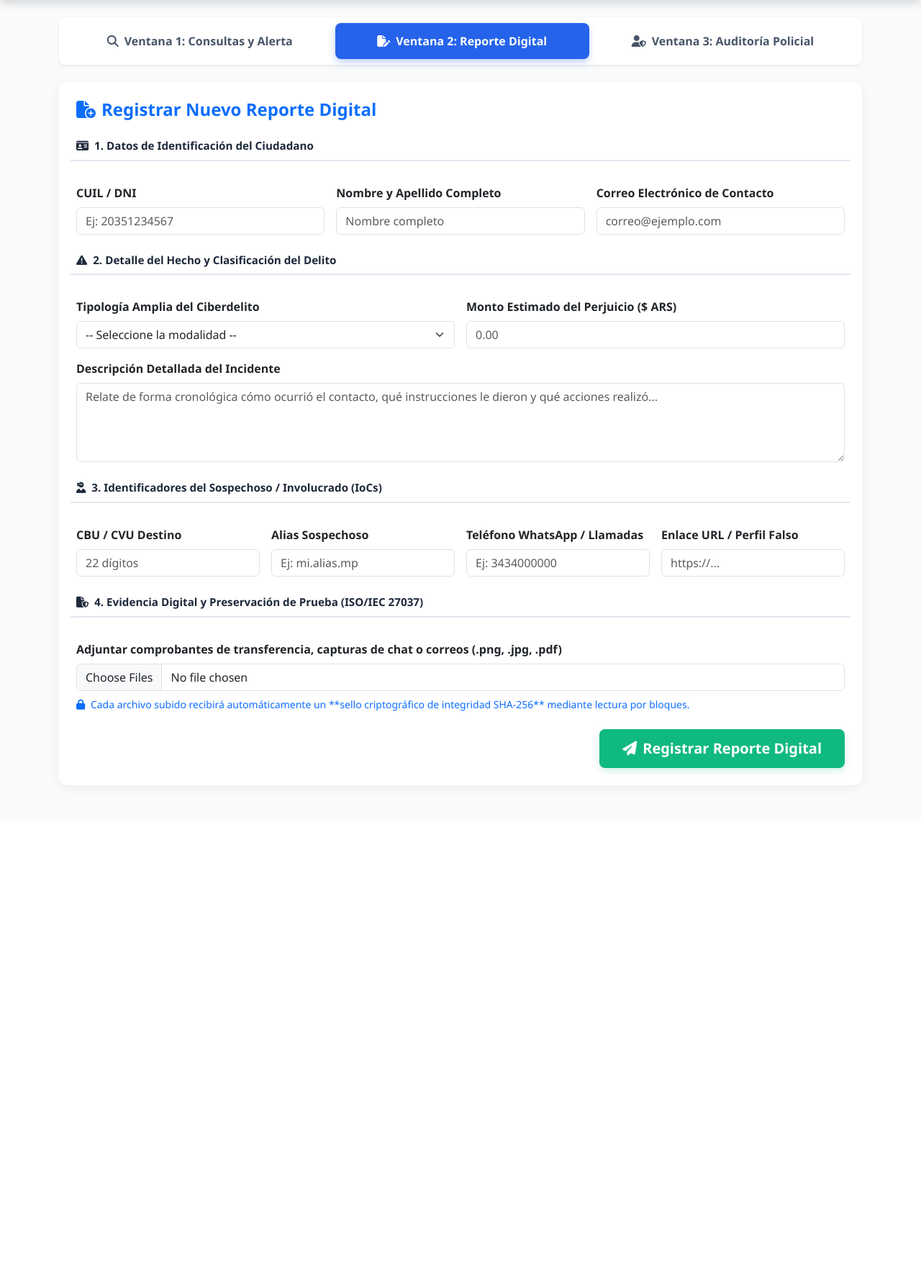
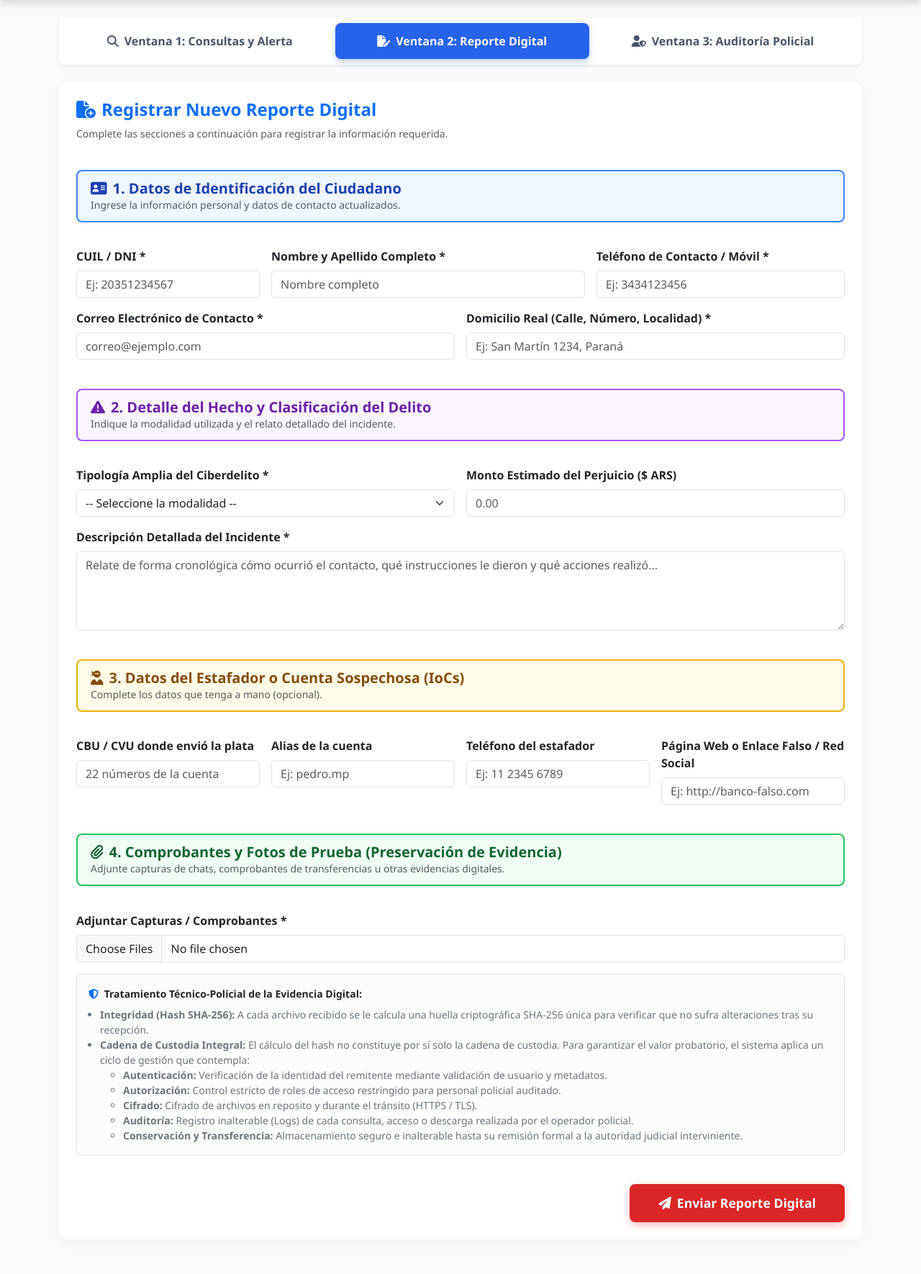
Before and after one commit to Alan1591/cibertriage-api, a FastAPI app: page / in a window 1280 px wide, after a click on "Ventana 2: Reporte Digital". Shown: the part 120-1890 px from the top of the page at 72% size. Before the commit the page ends 1216 px from the top, so only its background shows below. Run offline with FastAPI, Linux system fonts and the light colour scheme.

Commit message:
Update index.html

```diff
--- a/templates/index.html
+++ b/templates/index.html
@@ -41,26 +41,61 @@
             background: #ffffff;
             box-shadow: 0 4px 15px rgba(0,0,0,0.05);
         }
-        .form-section-title {
-            color: #1e293b;
+
+        /* BANNER Y ENCABEZADOS DE SECCIÓN CON COLORES LLAMATIVOS (Estilo Captura) */
+        .section-header-blue {
+            background-color: #eff6ff;
+            border: 2px solid #3b82f6;
+            border-radius: 8px;
+            padding: 12px 18px;
+            margin-top: 1.5rem;
+            margin-bottom: 1.2rem;
+        }
+        .section-header-blue h5 { color: #1e40af; font-weight: 700; margin: 0; }
+
+        .section-header-amber {
+            background-color: #fefce8;
+            border: 2px solid #eab308;
+            border-radius: 8px;
+            padding: 12px 18px;
+            margin-top: 1.5rem;
+            margin-bottom: 1.2rem;
+        }
+        .section-header-amber h5 { color: #854d0e; font-weight: 700; margin: 0; }
+
+        .section-header-green {
+            background-color: #f0fdf4;
+            border: 2px solid #22c55e;
+            border-radius: 8px;
+            padding: 12px 18px;
+            margin-top: 1.5rem;
+            margin-bottom: 1.2rem;
+        }
+        .section-header-green h5 { color: #166534; font-weight: 700; margin: 0; }
+
+        .section-header-purple {
+            background-color: #faf5ff;
+            border: 2px solid #a855f7;
+            border-radius: 8px;
+            padding: 12px 18px;
+            margin-top: 1.5rem;
+            margin-bottom: 1.2rem;
+        }
+        .section-header-purple h5 { color: #6b21a8; font-weight: 700; margin: 0; }
+
+        .btn-custom-submit {
+            background-color: #dc2626;
+            color: white;
             font-weight: 700;
-            font-size: 0.95rem;
-            border-bottom: 2px solid #e2e8f0;
-            padding-bottom: 0.5rem;
-            margin-top: 1.5rem;
-            margin-bottom: 1rem;
-        }
-        .btn-custom-submit {
-            background-color: #10b981;
-            color: white;
-            font-weight: 600;
-            padding: 0.75rem 2rem;
+            padding: 0.85rem 2.5rem;
             border-radius: 8px;
             border: none;
-            box-shadow: 0 4px 10px rgba(16, 185, 129, 0.2);
+            font-size: 1.1rem;
+            box-shadow: 0 4px 12px rgba(220, 38, 38, 0.3);
+            transition: all 0.2s ease;
         }
         .btn-custom-submit:hover {
-            background-color: #059669;
+            background-color: #b91c1c;
             color: white;
         }
     </style>
@@ -81,7 +116,7 @@
     </header>
 
     <div class="container pb-5">
-        <!-- Navegación por Ventanas (3 Módulos - Sin Módulo Judicial) -->
+        <!-- Navegación por Ventanas -->
         <ul class="nav nav-pills nav-fill mb-4 bg-white p-2 rounded-3 shadow-sm" id="pills-tab" role="tablist">
             <li class="nav-item" role="presentation">
                 <button class="nav-link active" id="tab-consultas-tab" data-bs-toggle="pill" data-bs-target="#tab-consultas" type="button" role="tab">
@@ -133,27 +168,51 @@
             <!-- VENTANA 2: REPORTE DIGITAL -->
             <div class="tab-pane fade" id="tab-reporte" role="tabpanel">
                 <div class="card card-custom p-4">
-                    <h4 class="text-primary fw-bold mb-3"><i class="fa-solid fa-file-circle-plus me-2"></i>Registrar Nuevo Reporte Digital</h4>
+                    <h4 class="text-primary fw-bold mb-2"><i class="fa-solid fa-file-circle-plus me-2"></i>Registrar Nuevo Reporte Digital</h4>
+                    <p class="text-muted small">Complete las secciones a continuación para registrar la información requerida.</p>
+
                     <form id="form-reporte" action="/api/reporte-digital" method="POST" enctype="multipart/form-data">
                         <div class="row g-3">
 
-                            <div class="form-section-title"><i class="fa-solid fa-id-card me-2"></i>1. Datos de Identificación del Ciudadano</div>
-                            <div class="col-md-4">
-                                <label class="form-label fw-semibold">CUIL / DNI</label>
+                            <!-- SECCIÓN 1: AZUL -->
+                            <div class="col-12">
+                                <div class="section-header-blue">
+                                    <h5><i class="fa-solid fa-address-card me-2"></i>1. Datos de Identificación del Ciudadano</h5>
+                                    <small class="text-muted d-block">Ingrese la información personal y datos de contacto actualizados.</small>
+                                </div>
+                            </div>
+
+                            <div class="col-md-3">
+                                <label class="form-label fw-semibold">CUIL / DNI *</label>
                                 <input type="text" name="cuil_dni" class="form-control" placeholder="Ej: 20351234567" required>
                             </div>
-                            <div class="col-md-4">
-                                <label class="form-label fw-semibold">Nombre y Apellido Completo</label>
+                            <div class="col-md-5">
+                                <label class="form-label fw-semibold">Nombre y Apellido Completo *</label>
                                 <input type="text" name="nombre_apellido" class="form-control" placeholder="Nombre completo" required>
                             </div>
                             <div class="col-md-4">
-                                <label class="form-label fw-semibold">Correo Electrónico de Contacto</label>
+                                <label class="form-label fw-semibold">Teléfono de Contacto / Móvil *</label>
+                                <input type="text" name="telefono_contacto" class="form-control" placeholder="Ej: 3434123456" required>
+                            </div>
+                            <div class="col-md-6">
+                                <label class="form-label fw-semibold">Correo Electrónico de Contacto *</label>
                                 <input type="email" name="email" class="form-control" placeholder="correo@ejemplo.com" required>
                             </div>
+                            <div class="col-md-6">
+                                <label class="form-label fw-semibold">Domicilio Real (Calle, Número, Localidad) *</label>
+                                <input type="text" name="domicilio" class="form-control" placeholder="Ej: San Martín 1234, Paraná" required>
+                            </div>
 
-                            <div class="form-section-title"><i class="fa-solid fa-triangle-exclamation me-2"></i>2. Detalle del Hecho y Clasificación del Delito</div>
+                            <!-- SECCIÓN 2: PURPURA -->
+                            <div class="col-12">
+                                <div class="section-header-purple">
+                                    <h5><i class="fa-solid fa-triangle-exclamation me-2"></i>2. Detalle del Hecho y Clasificación del Delito</h5>
+                                    <small class="text-muted d-block">Indique la modalidad utilizada y el relato detallado del incidente.</small>
+                                </div>
+                            </div>
+
                             <div class="col-md-6">
-                                <label class="form-label fw-semibold">Tipología Amplia del Ciberdelito</label>
+                                <label class="form-label fw-semibold">Tipología Amplia del Ciberdelito *</label>
                                 <select name="tipologia_delito" class="form-select" required>
                                     <option value="" disabled selected>-- Seleccione la modalidad --</option>
                                     <option value="Phishing / Suplantación de Identidad (Bancos/Anses/Rentas)">Phishing / Suplantación de Identidad (Bancos / Entidades)</option>
@@ -173,39 +232,70 @@
                                 <input type="number" step="0.01" name="monto_estimado_ars" class="form-control" placeholder="0.00">
                             </div>
                             <div class="col-12">
-                                <label class="form-label fw-semibold">Descripción Detallada del Incidente</label>
+                                <label class="form-label fw-semibold">Descripción Detallada del Incidente *</label>
                                 <textarea name="descripcion_hecho" class="form-control" rows="4" placeholder="Relate de forma cronológica cómo ocurrió el contacto, qué instrucciones le dieron y qué acciones realizó..." required></textarea>
                             </div>
 
-                            <div class="form-section-title"><i class="fa-solid fa-user-ninja me-2"></i>3. Identificadores del Sospechoso / Involucrado (IoCs)</div>
-                            <div class="col-md-3">
-                                <label class="form-label fw-semibold">CBU / CVU Destino</label>
-                                <input type="text" name="cbu_cvu_sospechoso" class="form-control" placeholder="22 dígitos">
-                            </div>
-                            <div class="col-md-3">
-                                <label class="form-label fw-semibold">Alias Sospechoso</label>
-                                <input type="text" name="alias_sospechoso" class="form-control" placeholder="Ej: mi.alias.mp">
-                            </div>
-                            <div class="col-md-3">
-                                <label class="form-label fw-semibold">Teléfono WhatsApp / Llamadas</label>
-                                <input type="text" name="telefono_sospechoso" class="form-control" placeholder="Ej: 3434000000">
-                            </div>
-                            <div class="col-md-3">
-                                <label class="form-label fw-semibold">Enlace URL / Perfil Falso</label>
-                                <input type="text" name="url_sitio_falso" class="form-control" placeholder="https://...">
-                            </div>
-
-                            <div class="form-section-title"><i class="fa-solid fa-file-shield me-2"></i>4. Evidencia Digital y Preservación de Prueba (ISO/IEC 27037)</div>
+                            <!-- SECCIÓN 3: AMARILLA / DORADA -->
                             <div class="col-12">
-                                <label class="form-label fw-semibold">Adjuntar comprobantes de transferencia, capturas de chat o correos (.png, .jpg, .pdf)</label>
-                                <input type="file" name="archivos" class="form-control" multiple required>
-                                <div class="form-text mt-2 text-primary">
-                                    <i class="fa-solid fa-lock me-1"></i> Cada archivo subido recibirá automáticamente un **sello criptográfico de integridad SHA-256** mediante lectura por bloques.
+                                <div class="section-header-amber">
+                                    <h5><i class="fa-solid fa-user-ninja me-2"></i>3. Datos del Estafador o Cuenta Sospechosa (IoCs)</h5>
+                                    <small class="text-muted d-block">Complete los datos que tenga a mano (opcional).</small>
                                 </div>
                             </div>
 
+                            <div class="col-md-3">
+                                <label class="form-label fw-semibold">CBU / CVU donde envió la plata</label>
+                                <input type="text" name="cbu_cvu_sospechoso" class="form-control" placeholder="22 números de la cuenta">
+                            </div>
+                            <div class="col-md-3">
+                                <label class="form-label fw-semibold">Alias de la cuenta</label>
+                                <input type="text" name="alias_sospechoso" class="form-control" placeholder="Ej: pedro.mp">
+                            </div>
+                            <div class="col-md-3">
+                                <label class="form-label fw-semibold">Teléfono del estafador</label>
+                                <input type="text" name="telefono_sospechoso" class="form-control" placeholder="Ej: 11 2345 6789">
+                            </div>
+                            <div class="col-md-3">
+                                <label class="form-label fw-semibold">Página Web o Enlace Falso / Red Social</label>
+                                <input type="text" name="url_sitio_falso" class="form-control" placeholder="Ej: http://banco-falso.com">
+                            </div>
+
+                            <!-- SECCIÓN 4: VERDE -->
+                            <div class="col-12">
+                                <div class="section-header-green">
+                                    <h5><i class="fa-solid fa-paperclip me-2"></i>4. Comprobantes y Fotos de Prueba (Preservación de Evidencia)</h5>
+                                    <small class="text-muted d-block">Adjunte capturas de chats, comprobantes de transferencias u otras evidencias digitales.</small>
+                                </div>
+                            </div>
+
+                            <div class="col-12">
+                                <label class="form-label fw-semibold">Adjuntar Capturas / Comprobantes *</label>
+                                <input type="file" name="archivos" class="form-control" multiple required>
+
+                                <!-- EXPLICACIÓN TÉCNICO-JURÍDICA AMPLIADA Y RIGUROSA -->
+                                <div class="alert alert-light border mt-3 p-3 text-secondary small">
+                                    <p class="mb-2 fw-bold text-dark"><i class="fa-solid fa-shield-halved text-primary me-1"></i> Tratamiento Técnico-Policial de la Evidencia Digital:</p>
+                                    <ul class="mb-0 ps-3">
+                                        <li><strong>Integridad (Hash SHA-256):</strong> A cada archivo recibido se le calcula una huella criptográfica SHA-256 única para verificar que no sufra alteraciones tras su recepción.</li>
+                                        <li><strong>Cadena de Custodia Integral:</strong> El cálculo del hash no constituye por sí solo la cadena de custodia. Para garantizar el valor probatorio, el sistema aplica un ciclo de gestión que contempla:
+                                            <ul>
+                                                <li><strong>Autenticación:</strong> Verificación de la identidad del remitente mediante validación de usuario y metadatos.</li>
+                                                <li><strong>Autorización:</strong> Control estricto de roles de acceso restringido para personal policial auditado.</li>
+                                                <li><strong>Cifrado:</strong> Cifrado de archivos en reposito y durante el tránsito (HTTPS / TLS).</li>
+                                                <li><strong>Auditoría:</strong> Registro inalterable (Logs) de cada consulta, acceso o descarga realizada por el operador policial.</li>
+                                                <li><strong>Conservación y Transferencia:</strong> Almacenamiento seguro e inalterable hasta su remisión formal a la autoridad judicial interviniente.</li>
+                                            </ul>
+                                        </li>
+                                    </ul>
+                                </div>
+                            </div>
+
+                            <!-- BOTÓN DE ENVIAR ESTILO CAPTURA -->
                             <div class="col-12 mt-4 text-end">
-                                <button type="submit" class="btn btn-custom-submit btn-lg"><i class="fa-solid fa-paper-plane me-2"></i>Registrar Reporte Digital</button>
+                                <button type="submit" class="btn btn-custom-submit">
+                                    <i class="fa-solid fa-paper-plane me-2"></i>Enviar Reporte Digital
+                                </button>
                             </div>
                         </div>
                     </form>
```
